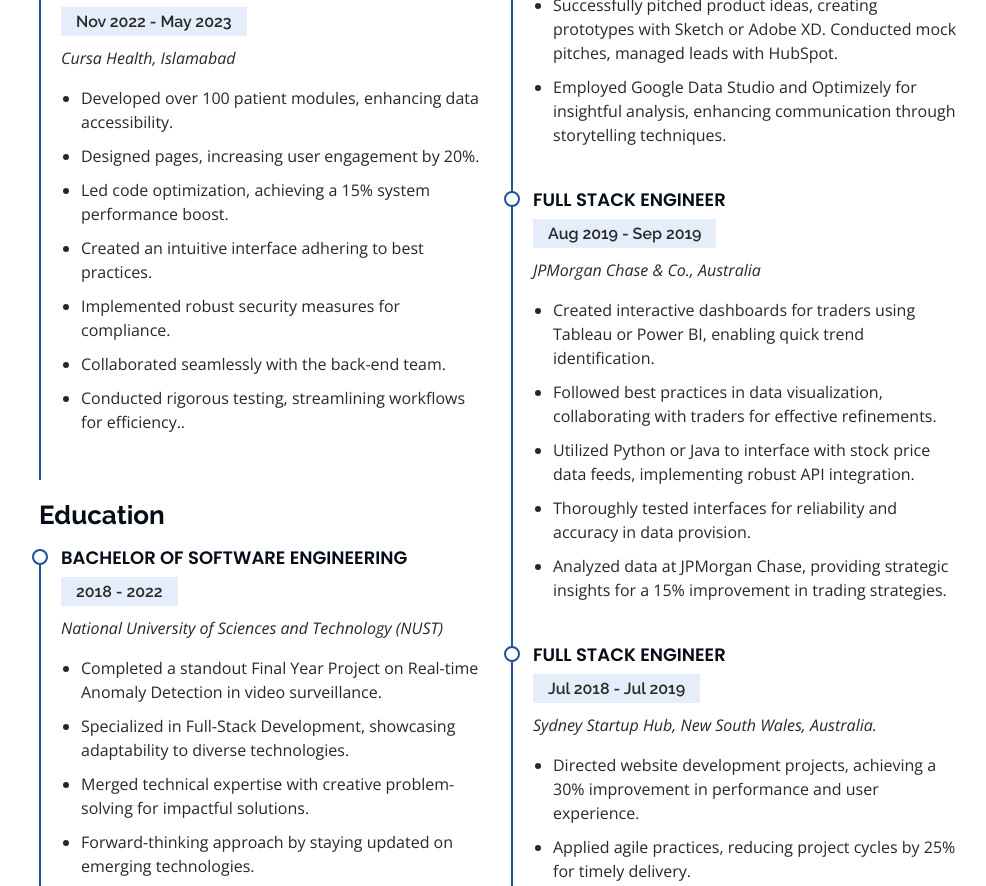
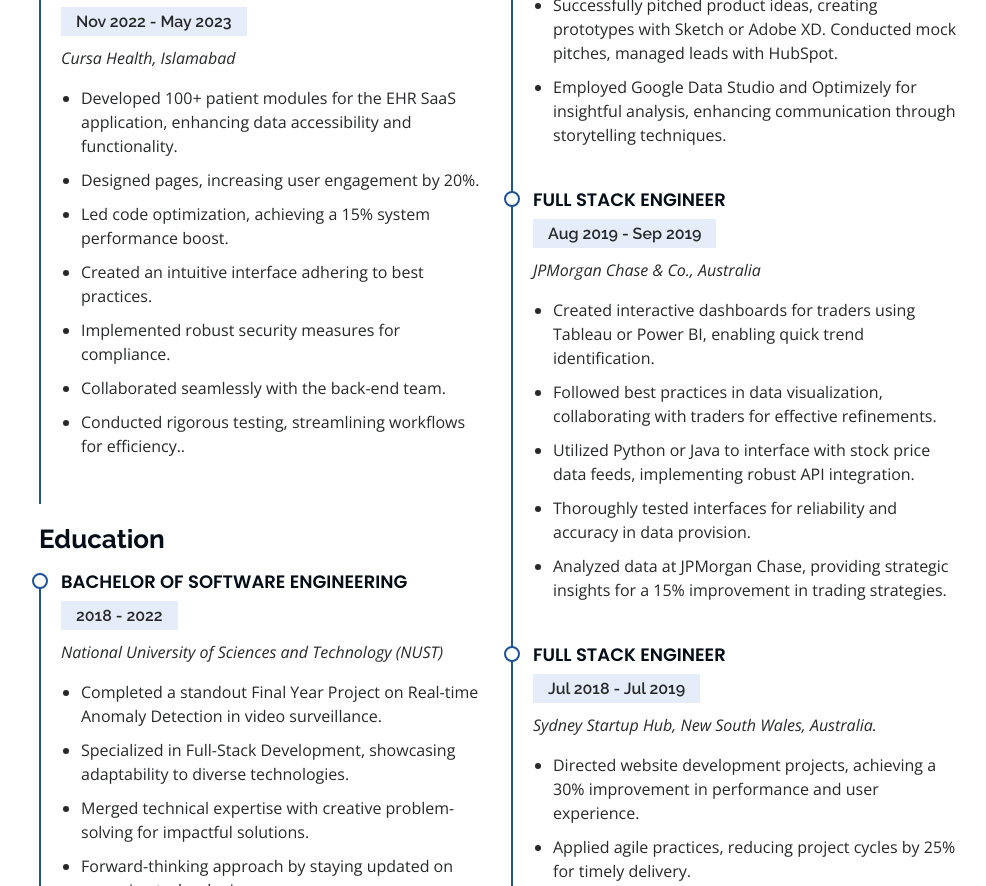
Before and after one commit to atisamhaq123/portfolio, a plain HTML site: page index.html in a window 1280 px wide. Shown: the part 3019-3905 px from the top of the page, without its empty margins (291-1277 px from the left). Drawn offline with nearby package versions, Linux system fonts and the light colour scheme.

Commit message:
Add files via upload

```diff
--- a/index.html
+++ b/index.html
@@ -288,7 +288,7 @@
               <h5>Nov 2022 - May 2023</h5>
               <p><em>Cursa Health, Islamabad </em></p>
               <ul>
-                <li>Developed over 100 patient modules, enhancing data accessibility.</li>
+                <li>Developed 100+ patient modules for the EHR SaaS application, enhancing data accessibility and functionality.</li>
                 <li>Designed pages, increasing user engagement by 20%. </li>
                 <li>Led code optimization, achieving a 15% system performance boost.</li>
                 <li>Created an intuitive interface adhering to best practices.</li>
```
